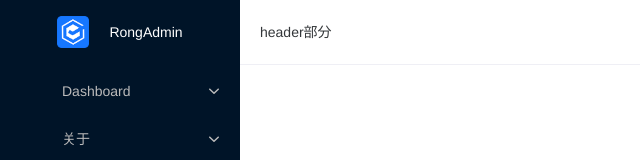
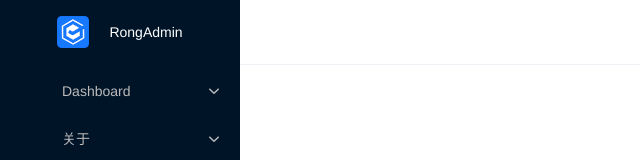
Before and after one commit to clr1235/rong-admin, a Vue app: page / in a window 1280 px wide. Shown: the top 160 px of the page, without its empty margins (0-640 px from the left). Built offline with nearby package versions, Linux system fonts and the light colour scheme; some icons are missing; what makeit-captcha would draw is missing.

Commit message:
feat: 顶部栏添加面包屑

```diff
--- a/components.d.ts
+++ b/components.d.ts
@@ -4,7 +4,10 @@
 
 declare module 'vue' {
   export interface GlobalComponents {
+    NBreadcrumb: typeof import('naive-ui')['NBreadcrumb']
+    NBreadcrumbItem: typeof import('naive-ui')['NBreadcrumbItem']
     NConfigProvider: typeof import('naive-ui')['NConfigProvider']
+    NIcon: typeof import('naive-ui')['NIcon']
     NLayout: typeof import('naive-ui')['NLayout']
     NLayoutContent: typeof import('naive-ui')['NLayoutContent']
     NLayoutHeader: typeof import('naive-ui')['NLayoutHeader']
--- a/src/layout/components/Header/index.vue
+++ b/src/layout/components/Header/index.vue
@@ -1,8 +1,49 @@
 <template>
-  <div class="header"> header部分 </div>
+  <div class="header">
+    <n-breadcrumb>
+      <template v-for="item in breadcrumbList" :key="item.key">
+        <n-breadcrumb-item>
+          <span class="link-text">
+            {{ item.meta.title }}
+          </span>
+        </n-breadcrumb-item>
+      </template>
+    </n-breadcrumb>
+  </div>
 </template>
 
 <script lang="ts">
+import { computed, defineComponent } from 'vue';
+import { useRouter } from 'vue-router';
+
+export default defineComponent({
+  setup() {
+    // 当前匹配的路由
+    const router = useRouter();
+    // 处理面包屑
+    const generator = (routerMap) => {
+      return routerMap?.map((item) => {
+        const currentMenu = {
+          ...item,
+          label: item.meta.title,
+          key: item.name,
+          disabled: item.path === '/',
+        };
+        // 是否有子菜单，并递归处理
+        if (item.children && item.children.length > 0) {
+          currentMenu.children = generator(item.children, currentMenu);
+        }
+        return currentMenu;
+      });
+    };
+    const breadcrumbList = computed(() => {
+      return generator(router.currentRoute.value.matched);
+    });
+    return {
+      breadcrumbList,
+    };
+  },
+});
 </script>
 
 <style lang="less" scoped>
```
